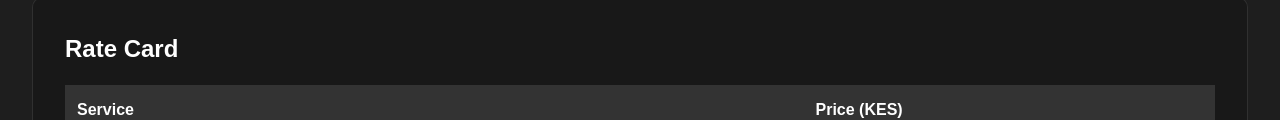
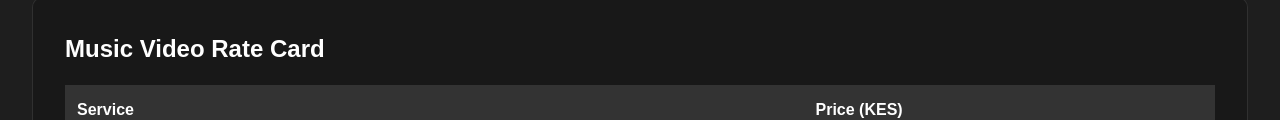
Before and after one commit to Machupa254/VGcreative, a plain HTML site: page index.html in a window 1280 px wide. Shown: the part 2769-2889 px from the top of the page. Drawn offline with nearby package versions, Linux system fonts and the light colour scheme.

Commit message:
Update index.html

```diff
--- a/index.html
+++ b/index.html
@@ -201,7 +201,7 @@
 
     </div>
     <section id="rate-card" style="padding:2rem; background:#181818; color:white;">
-  <h2>Rate Card</h2>
+  <h2>Music Video Rate Card</h2>
 
   <table style="width:100%; margin:1rem 0; border-collapse:collapse; color:white;">
     <thead>
```
